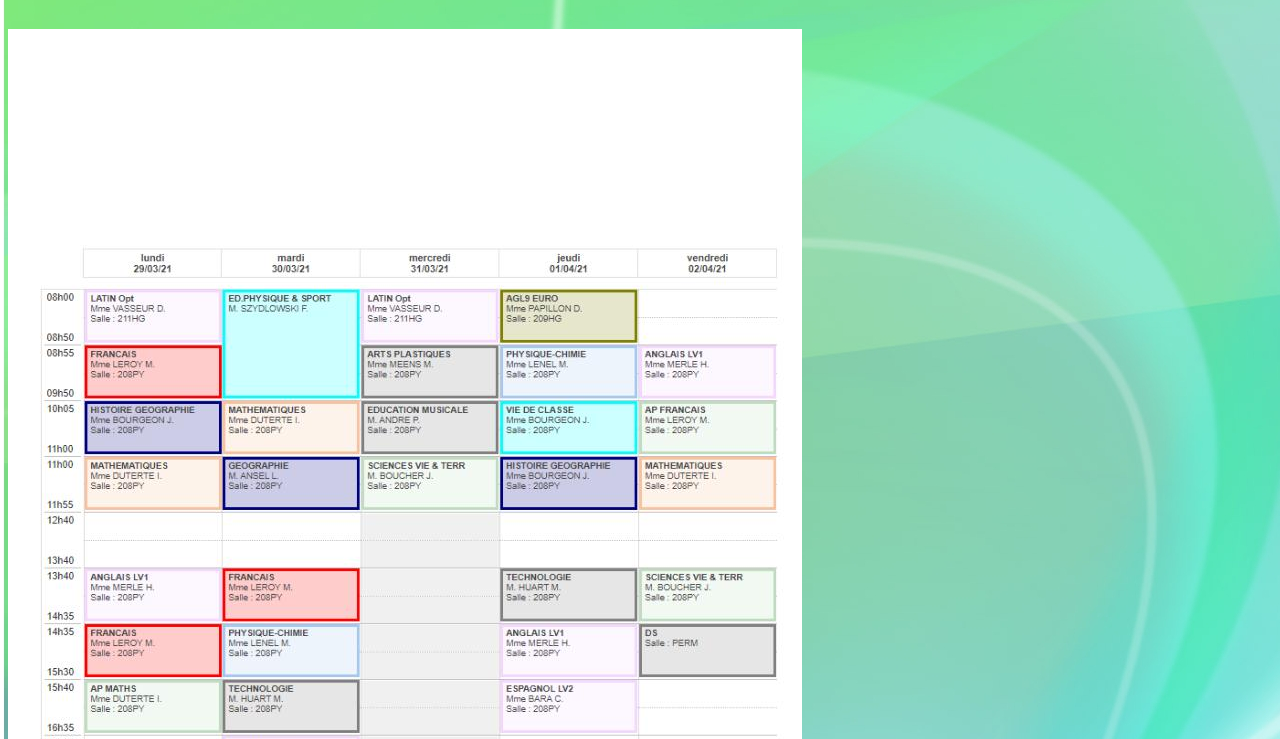
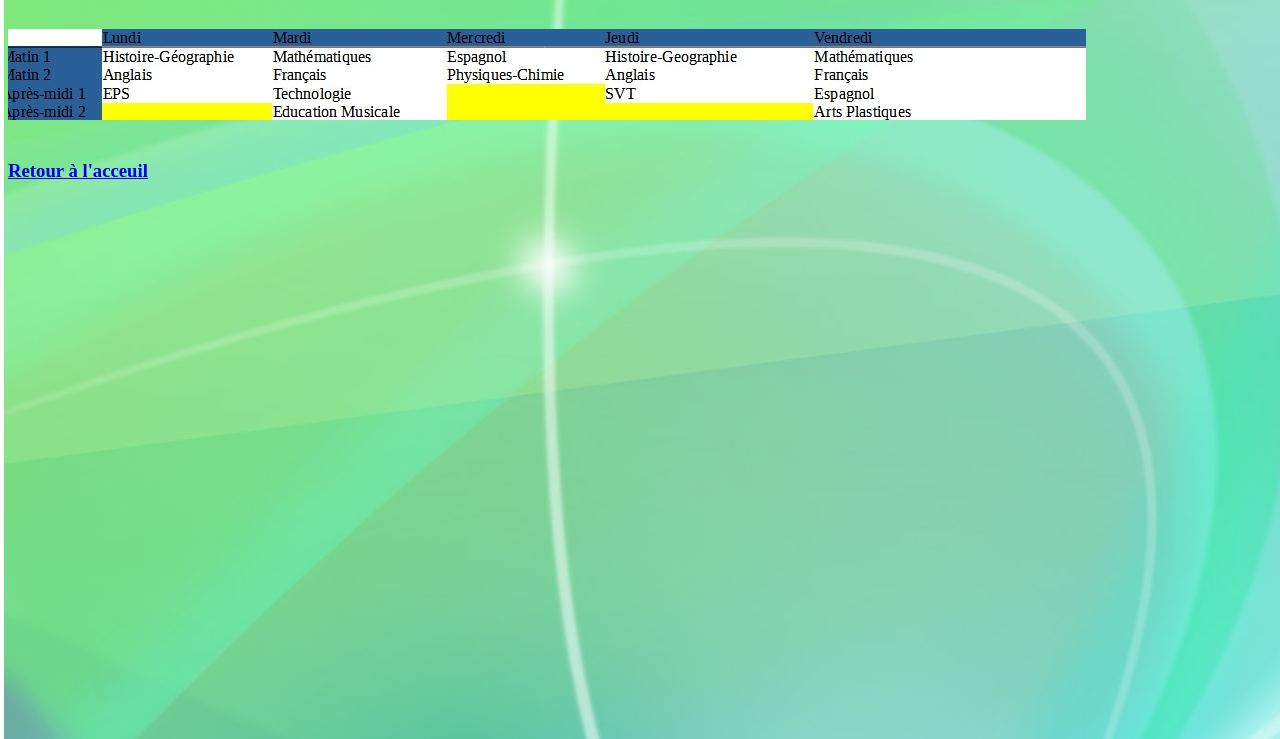
Before and after one commit to max-porquet/site-cours-distanciel, a plain HTML site: page Emploi du temps.html in a window 1280 px wide. Shown: the part 61-800 px from the top of the page. Drawn offline with Linux system fonts and the light colour scheme.

Commit message:
site-cours

```diff
--- a/Emploi du temps.html
+++ b/Emploi du temps.html
@@ -16,7 +16,7 @@
     <body>
       <U> <h1> Emploi du temps de la semaine <h1></U>
        <p>
-        <img src="emploi.jpg" alt="Emploi du temps" />
+        <img src="emploi2.jpg" alt="Emploi du temps" />
        <p>
 
        <a href="index.html"> <h3> Retour à l'acceuil <h3>
```
Also changed, not shown: emploi2.jpg (added).
